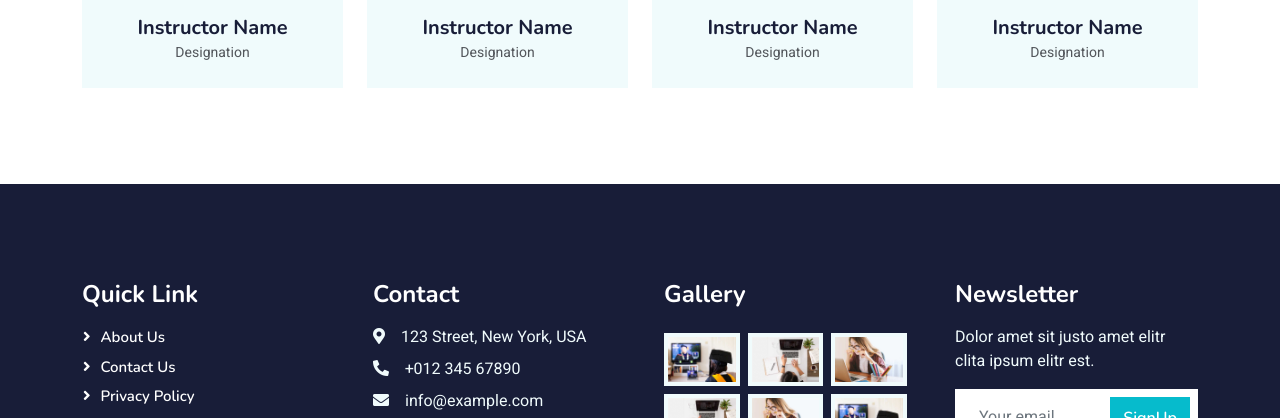
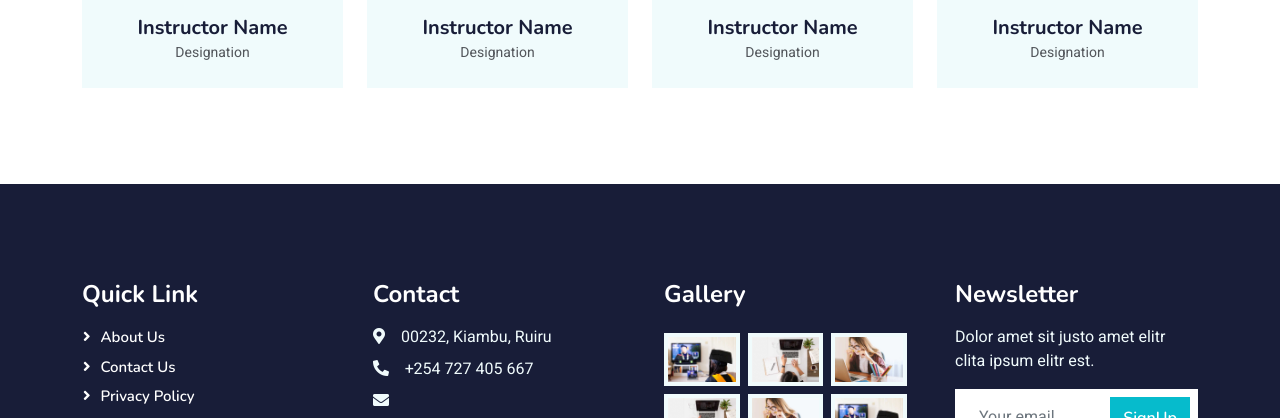
Before and after one commit to Victorkrissdev/E-Learning-Web, a plain HTML site: page index.html in a window 1280 px wide. Shown: the part 3635-4053 px from the top of the page. Drawn offline with nearby package versions, Linux system fonts and the light colour scheme.

Commit message:
contact update

```diff
--- a/index.html
+++ b/index.html
@@ -494,9 +494,9 @@
                 </div>
                 <div class="col-lg-3 col-md-6">
                     <h4 class="text-white mb-3">Contact</h4>
-                    <p class="mb-2"><i class="fa fa-map-marker-alt me-3"></i>123 Street, New York, USA</p>
-                    <p class="mb-2"><i class="fa fa-phone-alt me-3"></i>+012 345 67890</p>
-                    <p class="mb-2"><i class="fa fa-envelope me-3"></i>info@example.com</p>
+                    <p class="mb-2"><i class="fa fa-map-marker-alt me-3"></i>00232, Kiambu, Ruiru</p>
+                    <p class="mb-2"><i class="fa fa-phone-alt me-3"></i>+254 727 405 667</p>
+                    <p class="mb-2"><i class="fa fa-envelope me-3"></i>design.hopedevelopers@gmail.com</p>
                     <div class="d-flex pt-2">
                         <a class="btn btn-outline-light btn-social" href=""><i class="fab fa-twitter"></i></a>
                         <a class="btn btn-outline-light btn-social" href=""><i class="fab fa-facebook-f"></i></a>
```
